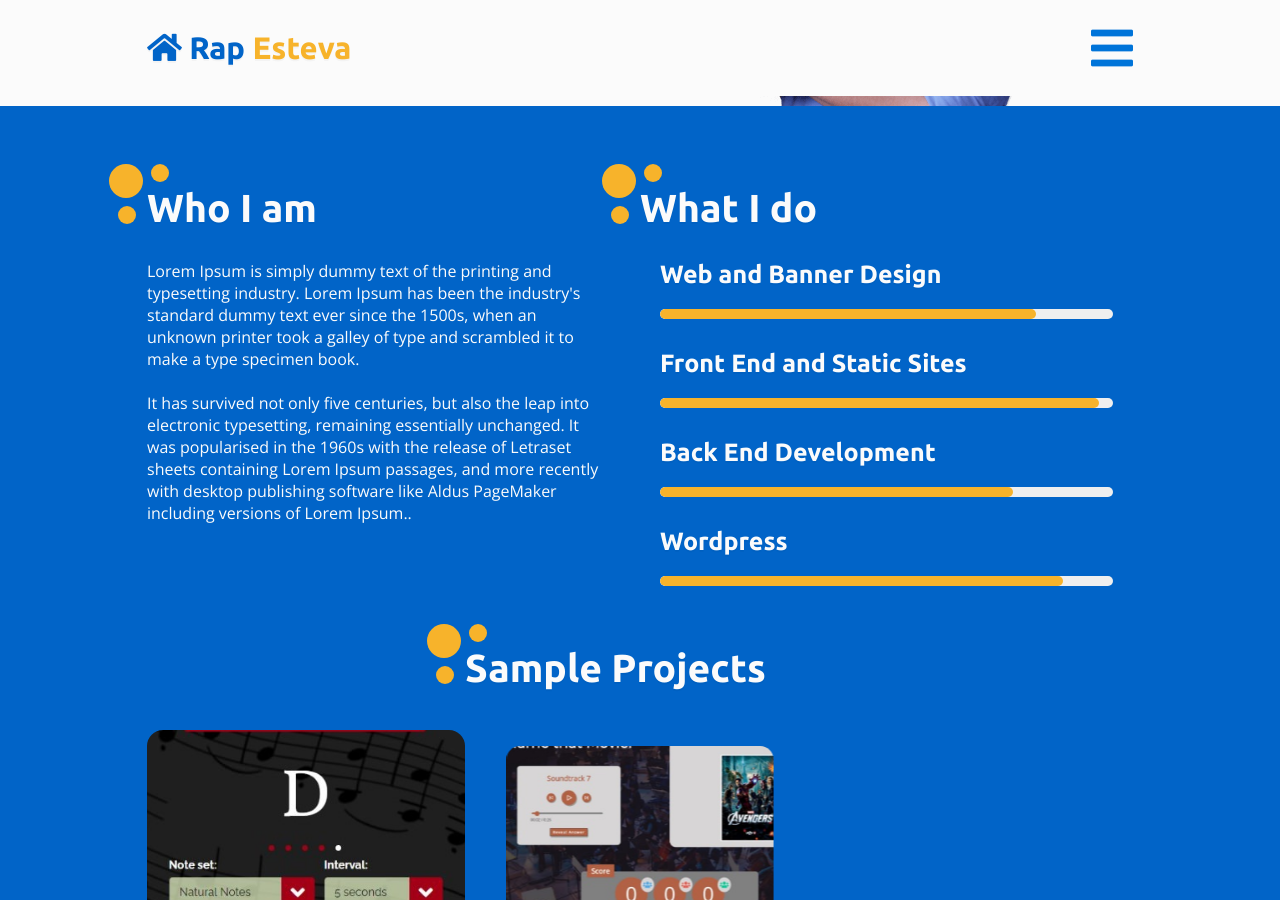
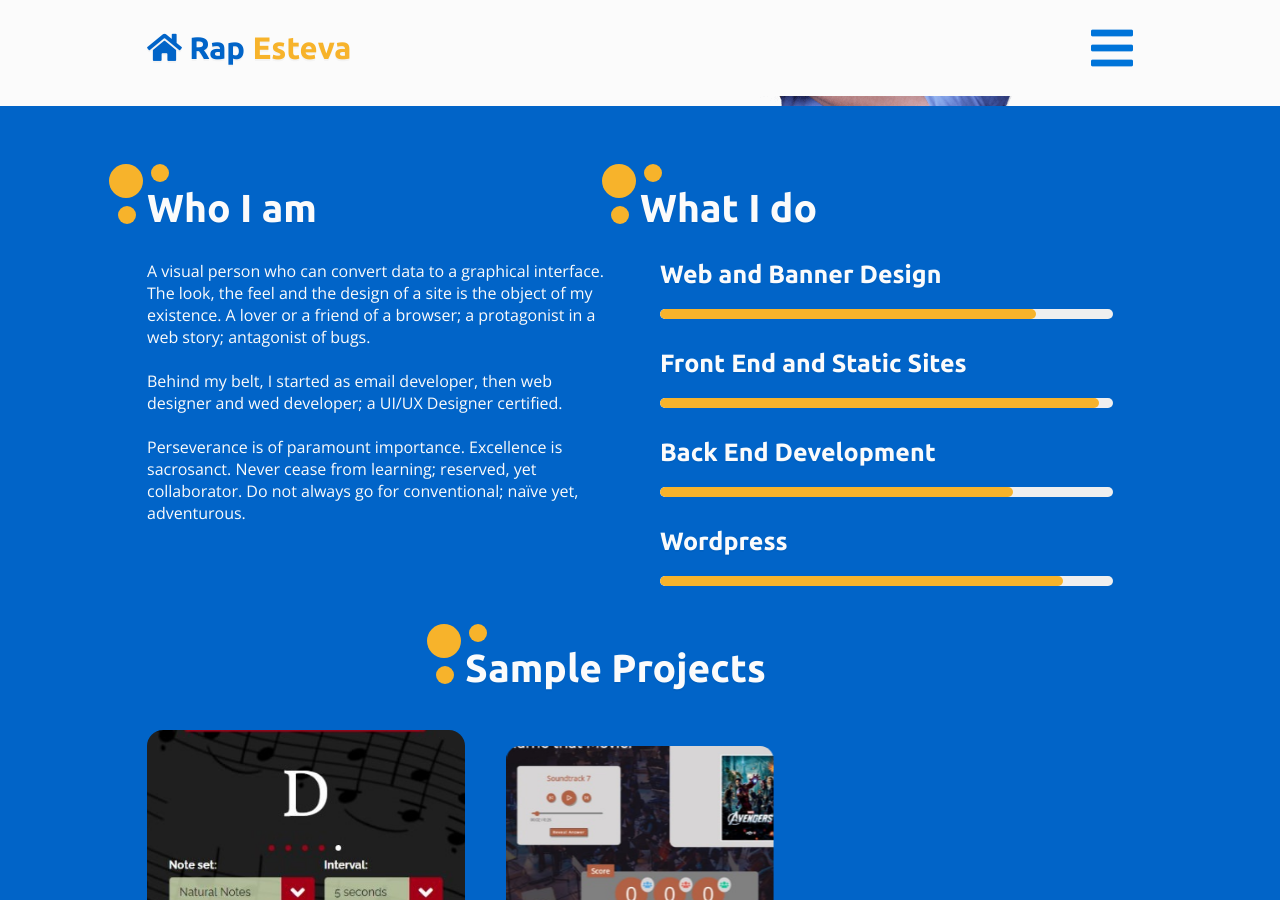
Before and after one commit to rapsamaniego27/portfolio-2020, a Jekyll site: the page built from index.html, in a window 1280 px wide and 900 px high, scrolled down 497 px. Built offline with Jekyll 4.4.1, drawn with Linux system fonts in a browser that asks for light colours; nearby versions of some CDN libraries.

Commit message:
Update Home Page “site”

```diff
--- a/_data/main.yml
+++ b/_data/main.yml
@@ -1,10 +1,14 @@
 tagline: I bring life to code
 occupation: Front End Developer | UI/UX Designer
-summary: Lorem Ipsum is simply dummy text of the printing and typesetting
-  industry. Lorem Ipsum has been the industry's standard dummy text ever since
-  the 1500s, when an unknown printer took a galley of type and scrambled it to
-  make a type specimen book. <br><br> It has survived not only five centuries,
-  but also the leap into electronic typesetting, remaining essentially
-  unchanged. It was popularised in the 1960s with the release of Letraset sheets
-  containing Lorem Ipsum passages, and more recently with desktop publishing
-  software like Aldus PageMaker including versions of Lorem Ipsum..
+summary: >-
+  A visual person who can convert data to a graphical interface. The look, the
+  feel and the design of a site is the object of my existence. A lover or a
+  friend of a browser; a protagonist in a web story; antagonist of bugs.
+
+  <br><br>
+
+  Behind my belt, I started as email developer, then web designer and wed developer; a UI/UX Designer certified.
+
+  <br><br>
+
+  Perseverance is of paramount importance. Excellence is sacrosanct. Never cease from learning; reserved, yet collaborator. Do not always go for conventional; naïve yet, adventurous.
```
